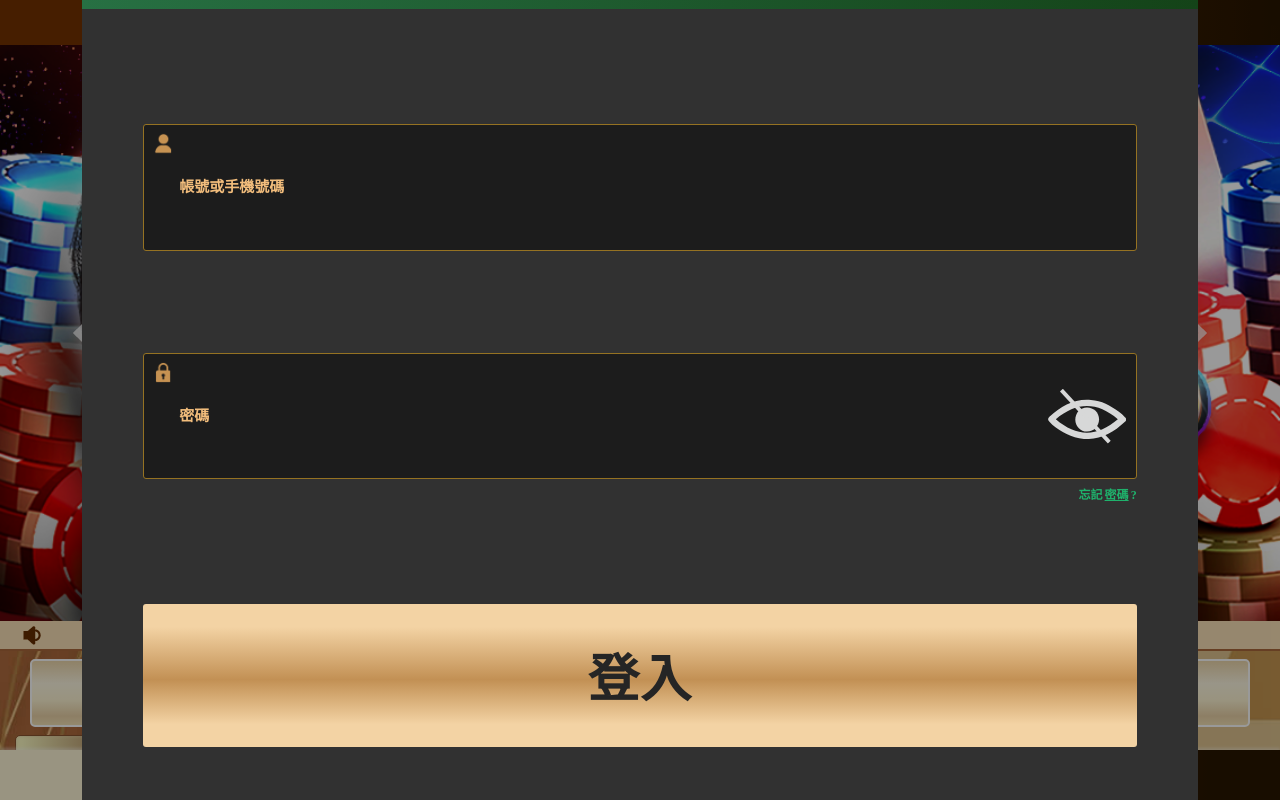
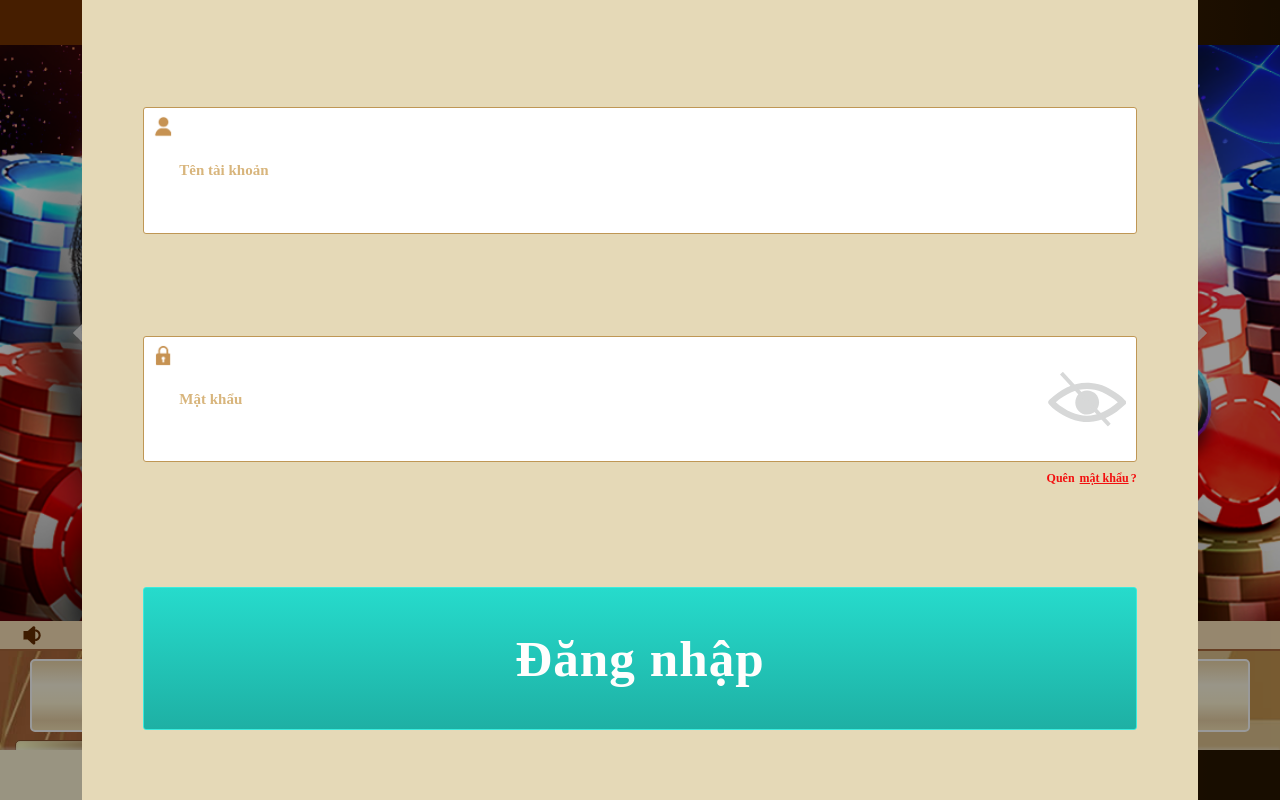
Before and after one commit to nonowatai/N6_mobile, a plain HTML site: page index.html in a window 1280 px wide. Both pictures are taken after a click on the element "Đăng nhập". Shown: the top 800 px of the page. Drawn offline with nearby package versions, Linux system fonts and the light colour scheme.

Commit message:
20220318

```diff
--- a/index.html
+++ b/index.html
@@ -249,24 +249,24 @@
         <div class="jumpWindow loginWindow">
             <div class="title">
                 <div class="icon"></div>
-                <p>會員登入</p>
+                <p>Đăng nhập hội viên </p>
                 <i class="close"></i>
             </div>
             <form>
                 <label>
-                    <input type="text" placeholder="帳號或手機號碼">
+                    <input type="text" placeholder="Tên tài khoản">
                 </label>
                 <label>
-                    <input type="password" placeholder="密碼">
+                    <input type="password" placeholder="Mật khẩu ">
                     <i class="eye"></i>
                 </label>
                 <div class="forget">
-                    <p>忘記<span>密碼</span>?</p>
+                    <p>Quên <span>mật khẩu</span>?</p>
                 </div>
-                <button type="button" class="realLogin">登入</button>
+                <button type="button" class="realLogin">Đăng nhập</button>
             </form>
             <div class="registerBtn">
-                還不是會員?<p>註冊新會員</p>
+                Vẫn chưa phải hội viên? ?<p> Đăng ký hội viên mới </p>
             </div>
         </div>
         <!--忘記密碼-->
--- a/scss/_colorStyle.scss
+++ b/scss/_colorStyle.scss
@@ -1,5 +1,5 @@
 //主色系
-$mainBG_1: #313131;
+$mainBG_1: #e5d9b7;
 $mainBG_2: #f8f8f8;
 $mainBG_3: #222;
 
@@ -19,7 +19,7 @@ $click: #f3d3a4;
 
 //小提示字色
 $remind: #ff1d1d;
-$remind_Sp: #1fb26c;
+$remind_Sp:#f30f0f;
 
 //大選項字色
 $optionColor: #f2bd7c;
@@ -29,7 +29,7 @@ $title_1: #c0933e;
 $title_2: #713100;
 $title_3: #f2bd7c;
 $title_Time: #0fc854;
-$title_Header: #f3d3a4;
+$title_Header: #fff;
 
 //選擇列字色+選擇列active
 $choose_Word: #f2bd7c;
@@ -223,9 +223,9 @@ $gameListBtn_ActiveWord: #ead090;
 }
 
 //彈窗
-$jumpWindow_header:linear-gradient(90deg,#277043 0,#144318);
-$jumpWindow_bg:#313131;
-$jumpWindow_text:#f3d3a4;
+$jumpWindow_header:linear-gradient(90deg,#af5d1c 0,#6b2f00);
+$jumpWindow_bg:#e5d9b7;
+$jumpWindow_text:#ffffff;
 $jumpWindow_border:#f3d3a4;
 @mixin jumpWindow_box {
     border: 1px solid #299150;
@@ -574,17 +574,16 @@ $slotGame_Word: #f3d3a4;
 
 //常用橘色漸層
 @mixin mainBtn {
-    background: linear-gradient(0deg,#f3d3a4 16%,#c29054 47%,#f3d3a4 84%);
+    background: linear-gradient(0deg,#1eb0a4 0,#26dbcc);
     font-size: 4vw;
     font-weight: bold;
-    color: #252525;
+    color: #fffefd;
     border-radius: 3px;
     letter-spacing: 1px;
+    border: 1px solid #39ebdd;
 
     &:active,&.active {
-        background: linear-gradient(0deg,#2f845c 0,#1d5832);
-        color: #f3d3a4;
-        border: 1px solid #dcab70;
+        background: linear-gradient(180deg,#159288 0,#1eb0a4);
     }
 }
 
@@ -710,17 +709,17 @@ button:disabled {
 //常用input
 @mixin mainInput {
     background: none;
-    border: solid 1px #957222;
+    border: 1px solid #bf9755;
     font-size: 15px;
-    color: #f2bd7c;
+    color: #281600;
     font-weight: bold;
     border-radius: 3px;
     padding-left: 15px;
     box-sizing: border-box;
-    background: #1c1c1c;
+    background: #fff;
 
     &::placeholder {
-        color: #f2bd7c;
+        color: #d8b57c;
     }
 }
 //member頁用input
--- a/scss/_home.scss
+++ b/scss/_home.scss
@@ -45,7 +45,7 @@
 //登入區
 .memberArea {
     width: 95%;
-    height: 8vh;
+    height: 8.6vh;
     margin: auto;
     display: flex;
     justify-content: center;
@@ -67,7 +67,7 @@
         position: absolute;
         width: 2px;
         height: 6.9%;
-        right: 61%;
+        right: 65%;
         background: $beforeLiner;
     }
 
@@ -92,7 +92,7 @@
         // }
 
         span {
-            font-size: 15px;
+            font-size: 3vw;
             font-weight: bold;
             color: $title_2;
         }
@@ -190,7 +190,7 @@
     //轉存提+vip
     .operate {
         border-radius: 0 1.5vw 1.5vw 0;
-        width: 54.6vw;
+        width: 58.6vw;
         height: 100%;
         display: flex;
         align-items: center;
@@ -212,14 +212,44 @@
             display: flex;
             justify-content: space-between;
             align-items: center;
-            padding: 0 7%;
+            // padding: 0 7%;
             box-sizing: border-box;
 
             button {
                 width: 100%;
-                height: 40px;
-                transform: rotate(45deg);
-                @include operateBtn;
+                height: 60px;
+                background: none;
+                font-size: 3vw;
+                // transform: rotate(45deg);
+                // @include operateBtn;
+
+                &:nth-of-type(2) {
+                    i {
+                        background-position-x: 100%;
+
+                    }
+                }
+
+                &:nth-of-type(3) {
+                    i {
+                        background-position-x: 50%;
+
+                    }
+                }
+
+                i {
+                    display: block;
+                    margin: 0 auto 1vw;
+                    width: 7.5vw;
+                    height: 7.5vw;
+                }
+
+                span {
+                    position: relative;
+                    top: -2%;
+                    font-weight: bold;
+                    color: $title_2;
+                }
             }
 
             .vipBtn {
--- a/scss/_imgStyle.scss
+++ b/scss/_imgStyle.scss
@@ -40,6 +40,11 @@ header .inviteimg {
 .filter .title {
     background: url('../images/loginTop.jpg') no-repeat top center;
     background-size: cover;
+}
+
+.memberArea  .operate button i {
+    background: url('../images/icon/memberbtn.png') no-repeat;
+    background-size: 300%;
 }
 
 //gameList ic
--- a/scss/_jumpWindow.scss
+++ b/scss/_jumpWindow.scss
@@ -143,6 +143,10 @@
 
         .title {
             height: 18.67vw;
+            font-size: 4vw;
+            font-size: 4vw;
+            letter-spacing: 0px;
+            font-weight: 400;
 
             .icon {
                 width: 8.6vw;
@@ -247,11 +251,13 @@
             display: flex;
             justify-content: center;
             font-weight: bold;
+            display: block;
+            margin: 0 auto 10px;
+
 
             p {
-                margin-left: 10px;
+                margin: 10px 0 0;
                 color: $remind_Sp;
-                text-decoration: underline;
             }
         }
     }
```
Also changed, not shown: css/style.css, images/icon/memberbtn.png (added).
